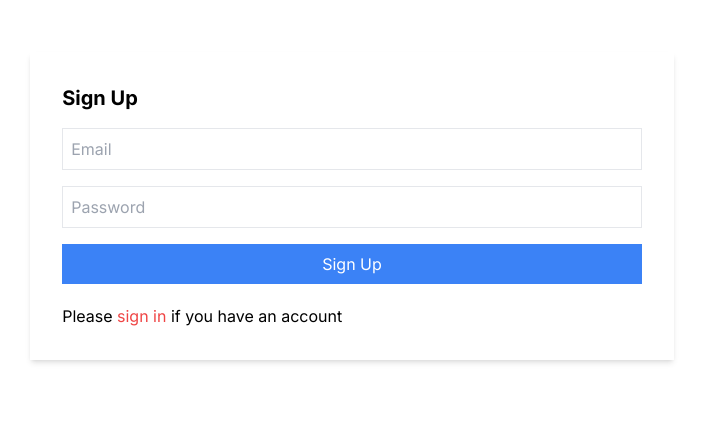
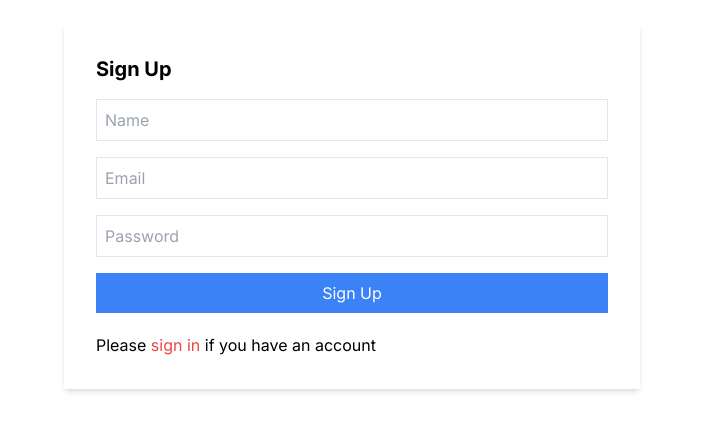
Before and after one commit to alperenweb3/basic-next-auth, a Next.js app: page /auth/signup in a window 1280 px wide. Shown: the part 194-624 px from the top of the page, without its empty margins (288-991 px from the left). Built offline with nearby package versions, Linux system fonts and the light colour scheme; no server answers.

Commit message:
refactor: redirect to home if user logged in

```diff
--- a/app/auth/signin/page.tsx
+++ b/app/auth/signin/page.tsx
@@ -1,13 +1,20 @@
 'use client';
 
-import { signIn } from 'next-auth/react';
-import { useState } from 'react';
+import { signIn, useSession } from 'next-auth/react';
+import { useEffect, useState } from 'react';
 import { useRouter } from 'next/navigation';
 
 export default function SignIn() {
+  const { data: session } = useSession();
   const [email, setEmail] = useState('');
   const [password, setPassword] = useState('');
   const router = useRouter();
+
+  useEffect(() => {
+    if (session) {
+      router.push('/');
+    }
+  }, [session, router]);
 
   const handleSubmit = async (e: { preventDefault: () => void }) => {
     e.preventDefault();
@@ -25,7 +32,7 @@ export default function SignIn() {
 
   return (
     <div className="flex items-center justify-center min-h-screen">
-      <form className="p-8 bg-white shadow-md" onSubmit={handleSubmit}>
+      <form className="max-w-xl p-8 bg-white shadow-md" onSubmit={handleSubmit}>
         <h1 className="mb-4 text-xl font-bold">Sign In</h1>
         <input
           className="w-full p-2 mb-4 border text-black"
--- a/app/auth/signup/page.tsx
+++ b/app/auth/signup/page.tsx
@@ -1,12 +1,21 @@
 'use client';
 
-import { useState } from 'react';
+import { useEffect, useState } from 'react';
 import { useRouter } from 'next/navigation';
+import { useSession } from 'next-auth/react';
 
 export default function SignUp() {
+  const { data: session } = useSession();
+  const [name, setName] = useState('');
   const [email, setEmail] = useState('');
   const [password, setPassword] = useState('');
   const router = useRouter();
+
+  useEffect(() => {
+    if (session) {
+      router.push('/');
+    }
+  }, [session, router]);
 
   const handleSubmit = async (e: { preventDefault: () => void }) => {
     e.preventDefault();
@@ -15,7 +24,7 @@ export default function SignUp() {
       headers: {
         'Content-Type': 'application/json',
       },
-      body: JSON.stringify({ email, password }),
+      body: JSON.stringify({ name, email, password }),
     });
 
     if (res.ok) {
@@ -27,8 +36,15 @@ export default function SignUp() {
 
   return (
     <div className="flex items-center justify-center min-h-screen">
-      <form className="p-8 bg-white shadow-md" onSubmit={handleSubmit}>
+      <form className="max-w-xl p-8 bg-white shadow-md" onSubmit={handleSubmit}>
         <h1 className="mb-4 text-xl font-bold">Sign Up</h1>
+        <input
+          className="w-full p-2 mb-4 border text-black"
+          type="text"
+          value={name}
+          onChange={(e) => setName(e.target.value)}
+          placeholder="Name"
+        />
         <input
           className="w-full p-2 mb-4 border text-black"
           type="email"
```
